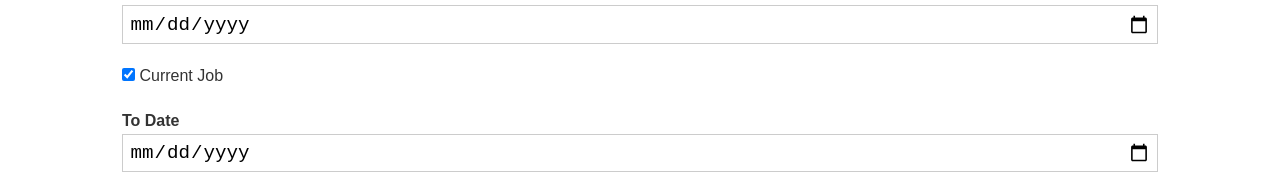
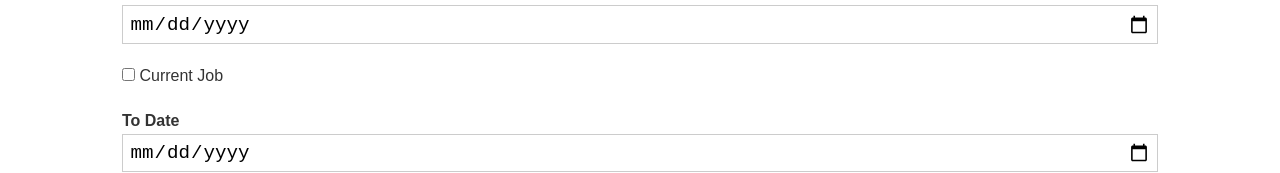
Before and after one commit to MehtaManan07/DevConnector, a React (Create React App) app in the folder client/: page /add-experience in a window 1280 px wide. Shown: the part 457-630 px from the top of the page. Built offline with nearby package versions, Linux system fonts and the light colour scheme.

Commit message:
Small bug fix

```diff
--- a/client/src/components/profile-forms/AddExperience.js
+++ b/client/src/components/profile-forms/AddExperience.js
@@ -74,7 +74,7 @@
             <input
               type="checkbox"
               name="current"
-              checked={!current}
+              checked={current}
               value={current}
               onChange={(e) => {
                 setFormData({ ...formData, current: !current });
```
